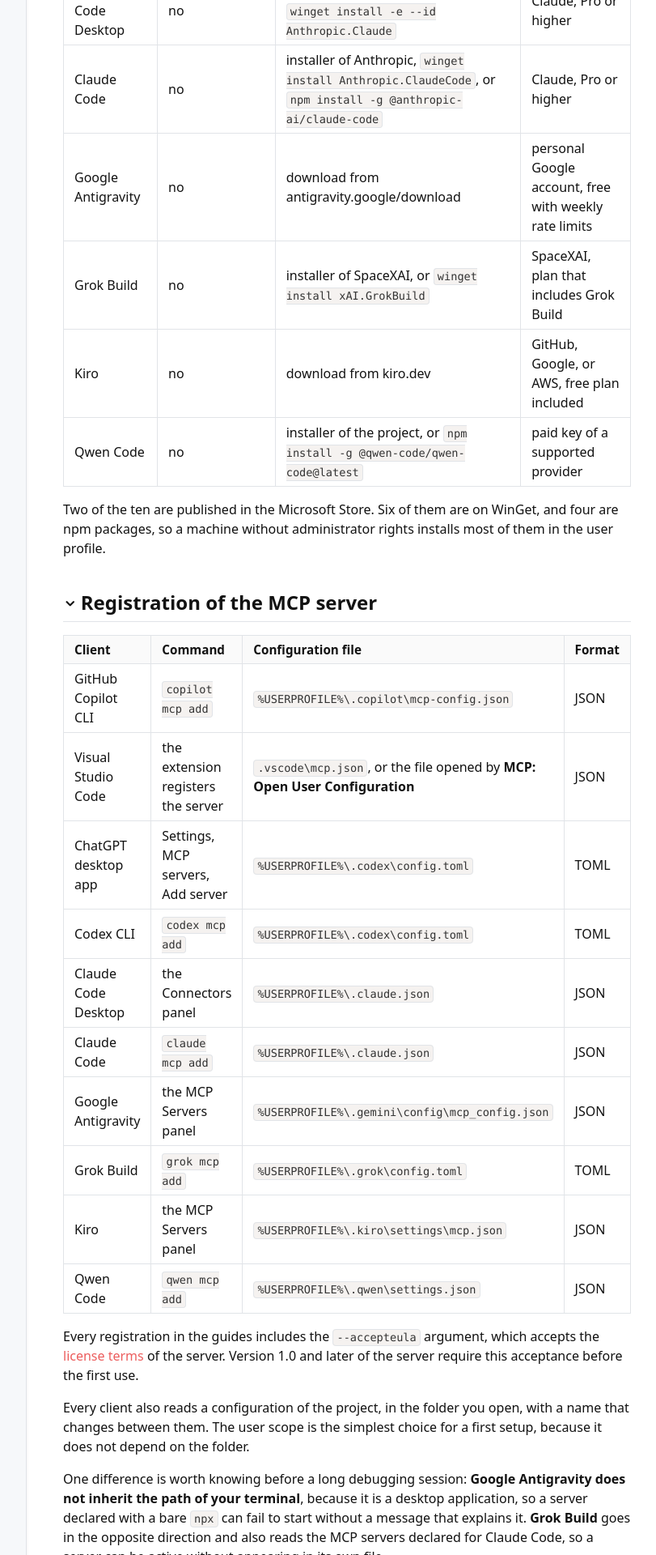
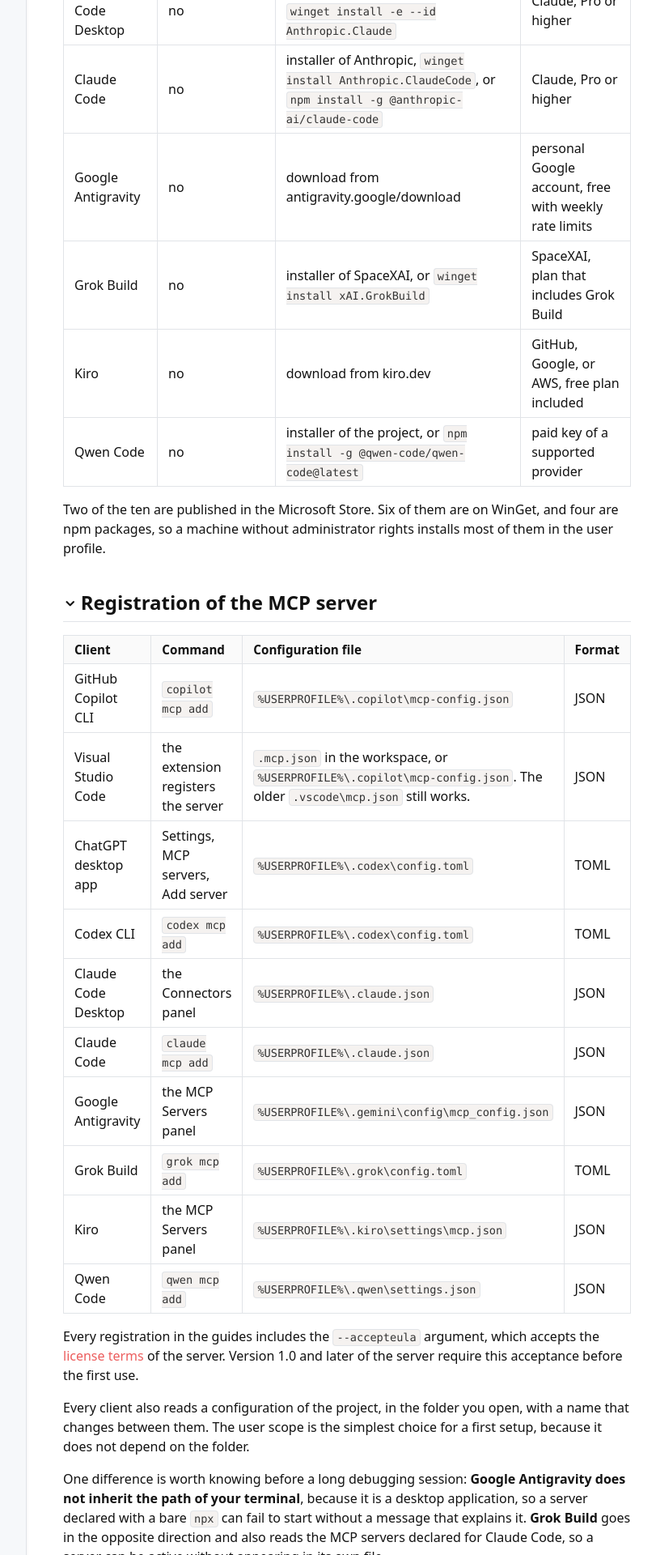
Before and after one commit to sql-bi/docs, a Jekyll site: the page built from _mydocs/ai/tools/comparison.md, in a window 1280 px wide. Shown: the part 1687-3607 px from the top of the page at 81% size, without its empty margins (265-1076 px from the left). Built offline with Jekyll 4.4.1, drawn with Linux system fonts in a browser that asks for light colours; some web fonts are replaced.

Commit message:
VS Code: MCP configuration files for the Copilot harness (default since 1.143)

```diff
--- a/_mydocs/ai/tools/comparison.md
+++ b/_mydocs/ai/tools/comparison.md
@@ -52,7 +52,7 @@
 | Client | Command | Configuration file | Format |
 |---|---|---|---|
 | GitHub Copilot CLI | `copilot mcp add` | `%USERPROFILE%\.copilot\mcp-config.json` | JSON |
-| Visual Studio Code | the extension registers the server | `.vscode\mcp.json`, or the file opened by **MCP: Open User Configuration** | JSON |
+| Visual Studio Code | the extension registers the server | `.mcp.json` in the workspace, or `%USERPROFILE%\.copilot\mcp-config.json`. The older `.vscode\mcp.json` still works. | JSON |
 | ChatGPT desktop app | Settings, MCP servers, Add server | `%USERPROFILE%\.codex\config.toml` | TOML |
 | Codex CLI | `codex mcp add` | `%USERPROFILE%\.codex\config.toml` | TOML |
 | Claude Code Desktop | the Connectors panel | `%USERPROFILE%\.claude.json` | JSON |
```
Also changed, not shown: _mydocs/ai/tools/vscode.md (+11 -1 lines).
